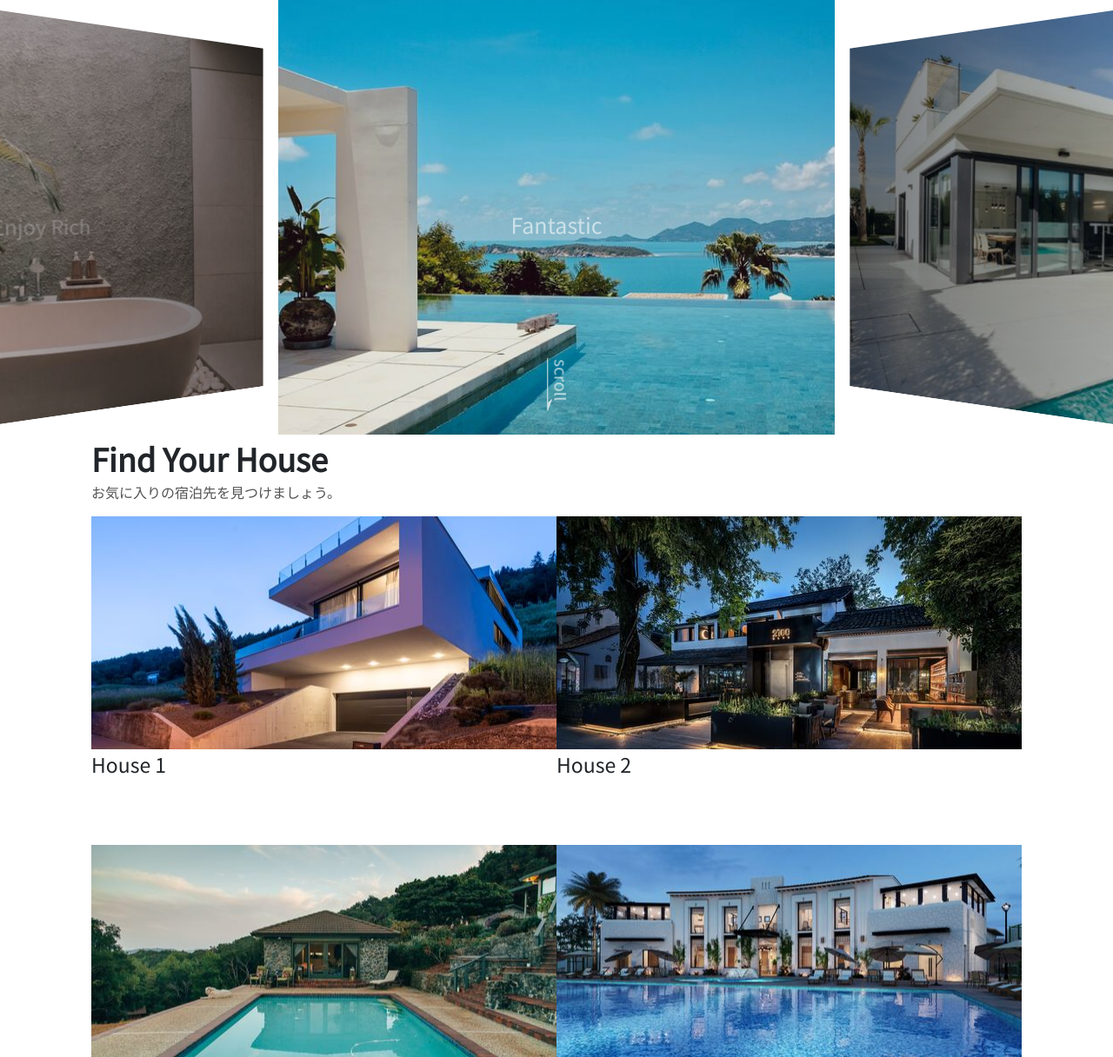
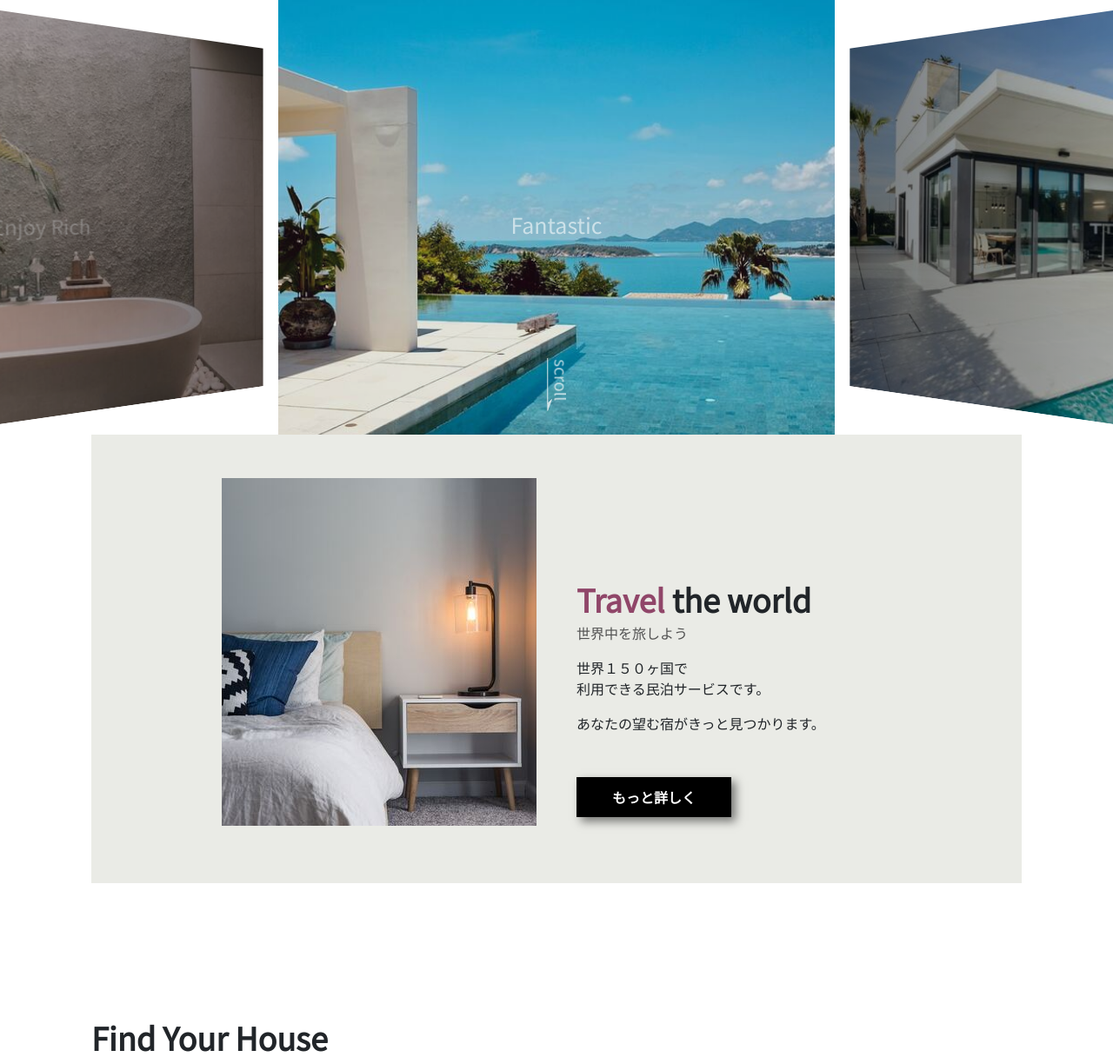
Before and after one commit to jin-aiit-a1824jj/front-dev-sampel-html-css-js, a plain HTML site: page session8/index.html in a window 1280 px wide. Shown: the top 1216 px of the page at 87% size. Drawn offline with Linux system fonts and the light colour scheme; a web font is replaced by a local one.

Commit message:
responsible excersice -10 implement travel section

```diff
--- a/session8/index.html
+++ b/session8/index.html
@@ -39,6 +39,28 @@
           </div>
           <div id="main-content">
             <main>
+              <section class="travel">
+                <div class="travel__inner">
+                  <div class="travel__img cover-slide">
+                    <img class="img-zoom" src="images/image-travel.jpg" alt="">
+                  </div>
+                  <div class="travel__texts">
+                    <div class="travel__texts-inner">
+                      <div class="travel__title main-title">
+                        <span class="purple">Travel</span> <span>the world</span>
+                      </div>
+                      <div class="travel__sub sub-title">世界中を旅しよう</div>
+                      <div class="travel__description">
+                        <p>世界１５０ヶ国で<br>利用できる民泊サービスです。</p>
+                        <p>あなたの望む宿がきっと見つかります。</p>
+                      </div>
+                      <div class="travel__btn">
+                        <button class="btn filled">もっと詳しく</button>
+                      </div>
+                    </div>
+                  </div>
+                </div>
+              </section>
               <section class="houses">
                 <div>
                   <h2 class="main-title">Find Your House</h2>
--- a/session8/styles/breakpoints/_1280up.scss
+++ b/session8/styles/breakpoints/_1280up.scss
@@ -4,6 +4,12 @@ Stylesheet: 1280px以上のモニタで適用
 
 ******************************************************************/
 
+.travel {
+  &__inner {
+    padding: 50px 150px;
+  }
+}
+
 .popular {
   &__item {
     flex-basis: 23%;
--- a/session8/styles/breakpoints/_600up.scss
+++ b/session8/styles/breakpoints/_600up.scss
@@ -25,3 +25,19 @@ Stylesheet: 600px以上のタブレットやモニタで適用
       flex-basis: 47%;
   }
 }
+
+.travel {
+  &__inner {
+    padding: 50px;
+  }
+
+  &__texts,
+  &__img {
+      flex-basis: 47%;
+  }
+
+  &__texts {
+      display: flex;
+      align-items: flex-end;
+  }
+}
--- a/session8/styles/breakpoints/_960up.scss
+++ b/session8/styles/breakpoints/_960up.scss
@@ -36,3 +36,15 @@ Stylesheet: 960px以上のモニタで適用
     height: 335px;
   }
 }
+
+.travel {
+
+  &__img {
+    height: 400px;
+  }
+
+  &__description {
+    margin-bottom: 40px;
+  }
+
+}
--- a/session8/styles/breakpoints/_base.scss
+++ b/session8/styles/breakpoints/_base.scss
@@ -62,6 +62,41 @@ img {
 .flex {
   display: flex;
   flex-direction: column;
+}
+
+.purple {
+  color: $cWineRed;
+}
+
+.travel {
+  @extend .content-width;
+  @extend .mb-lg;
+
+  &__inner {
+    @extend .flex;
+    justify-content: space-between;
+    padding: 15px;
+    background-color: $cBgGray;
+  }
+
+  &__sub {
+    @extend .mb-sm;
+  }
+
+  &__img {
+    height: 300px;
+    @extend .mb-sm;
+
+    & > img {
+      object-fit: cover;
+      width: 100%;
+      height: 100%;
+    }
+  }
+
+  &__texts {
+    @extend .pb-sm;
+  }
 }
 
 .houses {
```
Also changed, not shown: session8/styles/style.css, 1 other file.
